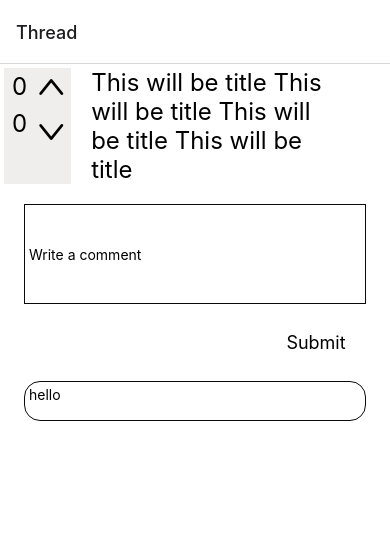
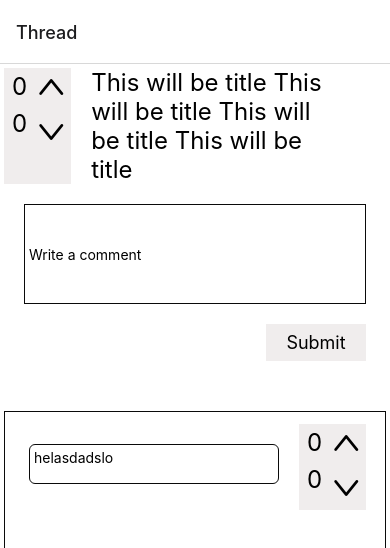
Before and after one commit to pav3w0w/Mobiilikehitysprojekti_Ry4, a React Native app: screen /Thread in a window 390 px wide. Shown: the top 548 px of the page. Built offline with nearby package versions, Linux system fonts and the light colour scheme.

Commit message:
kommenttikentan kaavailu

```diff
--- a/components/Comments.js
+++ b/components/Comments.js
@@ -1,22 +1,47 @@
 import { View, Text, StyleSheet, Pressable } from 'react-native'
 import React, { useState } from 'react'
 import { AntDesign } from '@expo/vector-icons';
-
+import VoteButtons from '../components/VoteButtons';
 export default function Comments() {
 return(
-
-<Text style={styles.comment}>hello</Text>
+<View style={styles.container}>
+<View style={styles.titleContainer}>
+<Text style={styles.comment}>helasdadslo</Text>
+<VoteButtons />
+</View>
+</View>
 )
 
 }
 const styles = StyleSheet.create({
- comment: {
+container: {
+    flex: 1,
+    backgroundColor: '#fff',
+    padding: 4,
+    marginTop: 50,
     borderWidth: 1,
     borderColor: '#0A0A0A',
-    borderRadius: 16,
+
+  },
+  titleContainer: {
+    flexDirection: 'row',
+    marginTop:8
+
+  },
+  title: {
+    fontSize: 24,
+    paddingLeft: 20,
+    marginRight: 50,
+
+  },
+  comment: {
+    borderWidth: 1,
+    borderColor: '#0A0A0A',
+    borderRadius: 6,
     padding: 4,
     margin: 20,
     marginTop: 20,
-    height: 40
-}
+    height: 40,
+    width: 250
+  }
 });
--- a/screens/Thread.js
+++ b/screens/Thread.js
@@ -27,7 +27,7 @@ export default function Thread() {
       <Pressable style={styles.submitButton} onPress={test}>
         <Text style={styles.submitText}>Submit</Text>
       </Pressable>
-      <Comments style={styles.title}/>
+      <Comments/>
     </View>
   )
 }
@@ -55,7 +55,7 @@ const styles = StyleSheet.create({
     height: 100
   },
   submitButton: {
-    backgroundColor: 'F0EDED',
+    backgroundColor: '#F0EDED',
     width: 100,
     alignSelf: 'flex-end',
     marginRight: 20,
```
Also changed, not shown: components/VoteButtons.js (line endings or trailing spaces).
